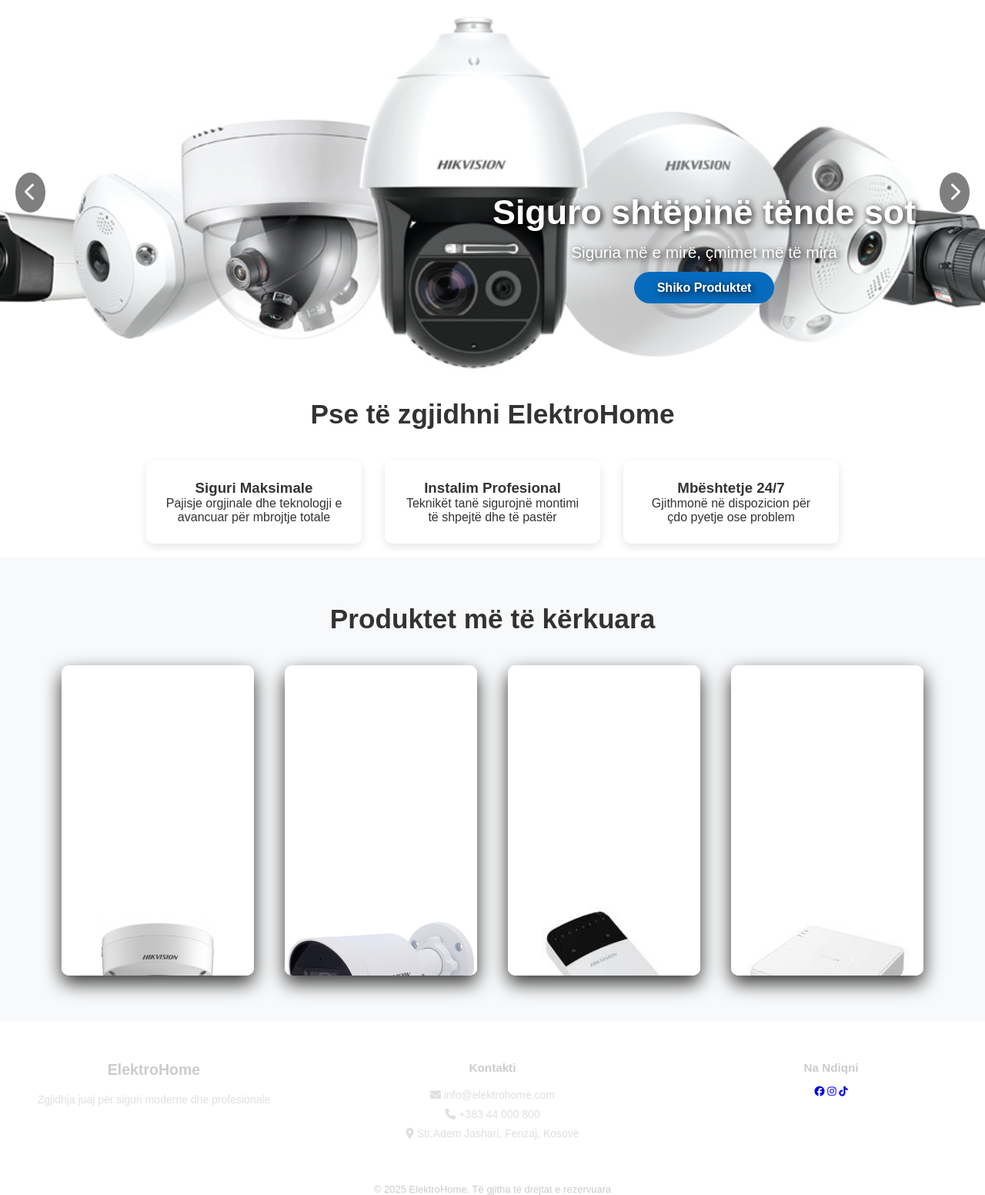
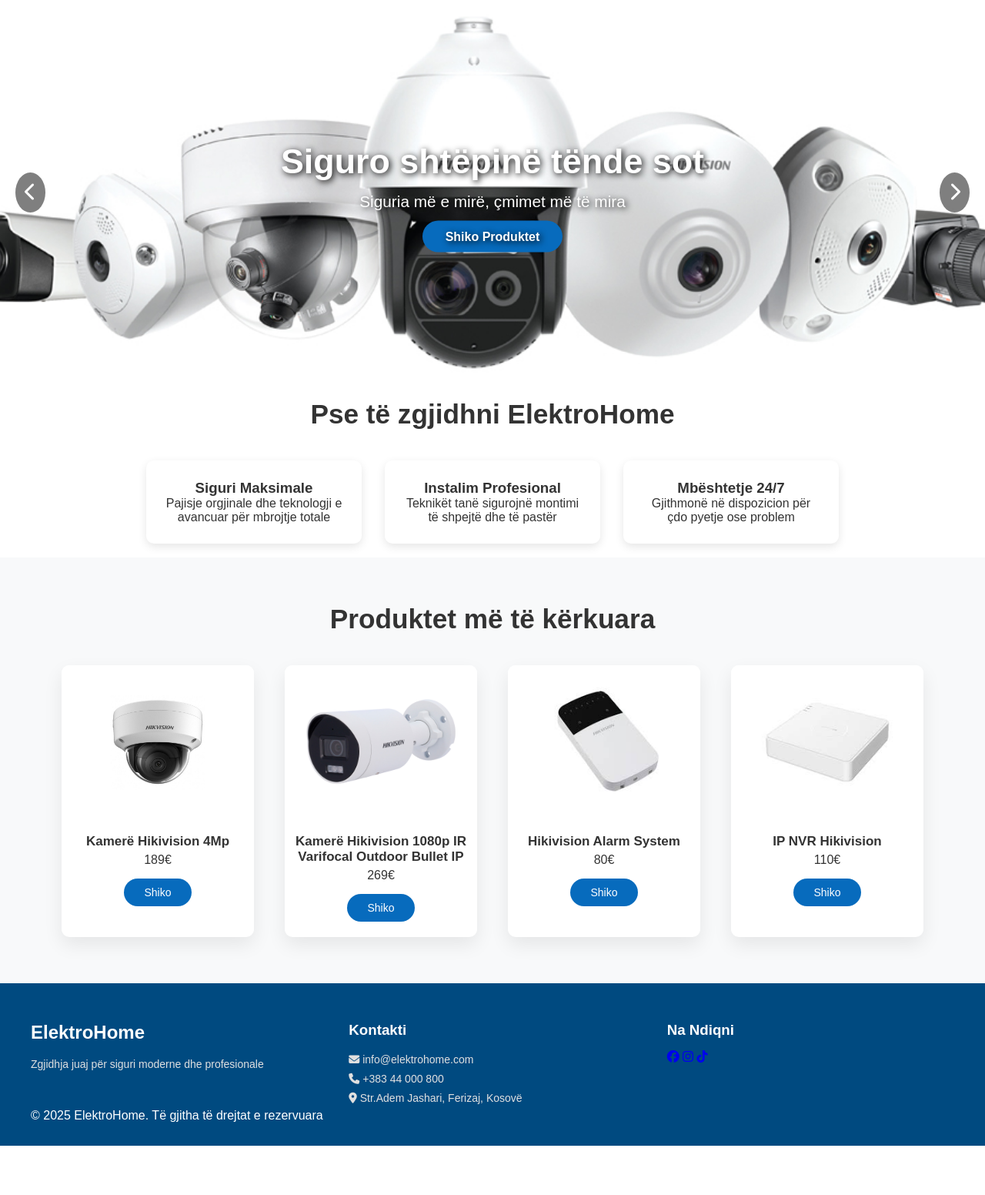
Before and after one commit to br73808/Projekti-pjesa-1, a PHP site: page /home.html in a window 1280 px wide. Shown: the part 62-1614 px from the top of the page at 77% size. After the commit the page ends 1550 px from the top, so only its background shows below. Run offline with PHP 8.4, Linux system fonts and the light colour scheme.

Commit message:
ndryshime ne pjesen e css

```diff
--- a/index.css
+++ b/index.css
@@ -36,7 +36,7 @@ body{
     text-decoration: none;
     font-weight: 600;
     font-size: 16px;
-    transition: color 0.3 ease;
+   transition: color 0.3 ease;
 }
 
 .menu li a:hover{
@@ -45,16 +45,16 @@ body{
 
 .slider{
     position: relative;
-    width: 100%;
+    overflow: hidden;
     height: 500px;
 }
 
 .slide{
     position: absolute;
-   width: 100%;
-   height: 100%;
-   opacity: 0;
-   transition: opacity 0.6 ease;
+    width: 100%;
+    height: 100%;
+    opacity: 0;
+    transition: opacity 0.6 ease;
 }
 
 .slider .active{
@@ -71,7 +71,7 @@ body{
     position: absolute;
     top: 50%;
     left: 50%;
-    transform: translateY(-50%, -50%);
+    transform: translate(-50%, -50%);
     text-align: center;
     color: white;
     text-shadow: 2px 2px 8px black;
@@ -110,6 +110,7 @@ body{
     color: white;
     font-size: 24px;
     padding: 12px;
+    cursor: pointer;
     border-radius: 50%;
 }
 
@@ -167,26 +168,28 @@ body{
     justify-content: center;
     gap: 40px;
     flex-wrap: wrap;
+
 }
 
 .produktet-card{
     background: white;
     width: 250px;
     border-radius: 10px;
-    box-shadow: 0 10px 25px rgba(0, 0, 0, 0.8);
+    box-shadow: 0 10px 25px rgba(0, 0, 0, 0.08);
     text-align: center;
     overflow: hidden;
     transition: all 0.3s ease;
+
 }
 
 .produktet-card:hover{
     transform: translateY(-10%);
-    box-shadow: 0, 20px, 40px rgba(0, 0, 0, 0.15);
+    box-shadow: 0, 20px, 40px rgba(0,0,0,0.15);
 }
 
 .produktet-card img{
     width: 100%;
-    height: 200%;
+    height: 200px;
     object-fit: contain;
     background: #fff;
     transition: transform 0.3 ease;
@@ -216,13 +219,20 @@ body{
 
 .prod-btn:hover{
     transform: scale(1.05);
+    transform: scale(1.05);
+}
+
+footer{
+    background: #004a80;
+    color: white;
+    padding: 50px 40px 30px;
 }
 
 .footer-top{
     display: flex;
     justify-content: space-between;
     gap: 40px;
-    flex-wrap: 220px;
+    flex-wrap: wrap;
 }
 
 .pjesa-foterit{
@@ -259,7 +269,7 @@ body{
     transform: translateY(-5px);
 }
 
-.pjesa-foterit{
+.pjesa-foteritt{
     width: 100%;
     text-align: center;
     margin-top: 30px;
@@ -275,9 +285,10 @@ body{
     background: white;
     padding: 45px 40px;
     border-radius: 16px;
-    box-shadow: 0 20px 50px rgba(0, 0, 0, 0.25);
+    box-shadow: 0 20px 50px rgba(0,0,0,0.25);
     margin: 80px auto;
 }
+
 
 .card h2{
     text-align: center;
@@ -286,26 +297,27 @@ body{
     margin-bottom: 30px;
 }
 
+
 .card label{
     font-size: 14px;
     color: #333;
 }
 
+
 .input{
     width: 100%;
     padding: 14px;
     margin: 8px 0 18px;
-    border-radius: 30px;
-    font-size: 16px;
-    font-weight: 600;
-    cursor: pointer;
-    margin-top: 10px;
+    border-radius: 10px;
+    border: 1px solid #ccc;
+    font-size: 15px;
 }
 
 .input:focus{
     outline: none;
     border-color: #0b63ce;
 }
+
 
 .card button{
     width: 100%;
@@ -323,6 +335,7 @@ body{
 .card button:hover{
     background: #094ea3;
 }
+
 
 .error{
     color: red;
@@ -342,7 +355,7 @@ body{
 }
 
 .card p a{
-    color: #6a0dad;.
+    color: #6a0dad;
     text-decoration: none;
     font-weight: 600;
 }
```
Also changed, not shown: login.html (+12 -5 lines).
